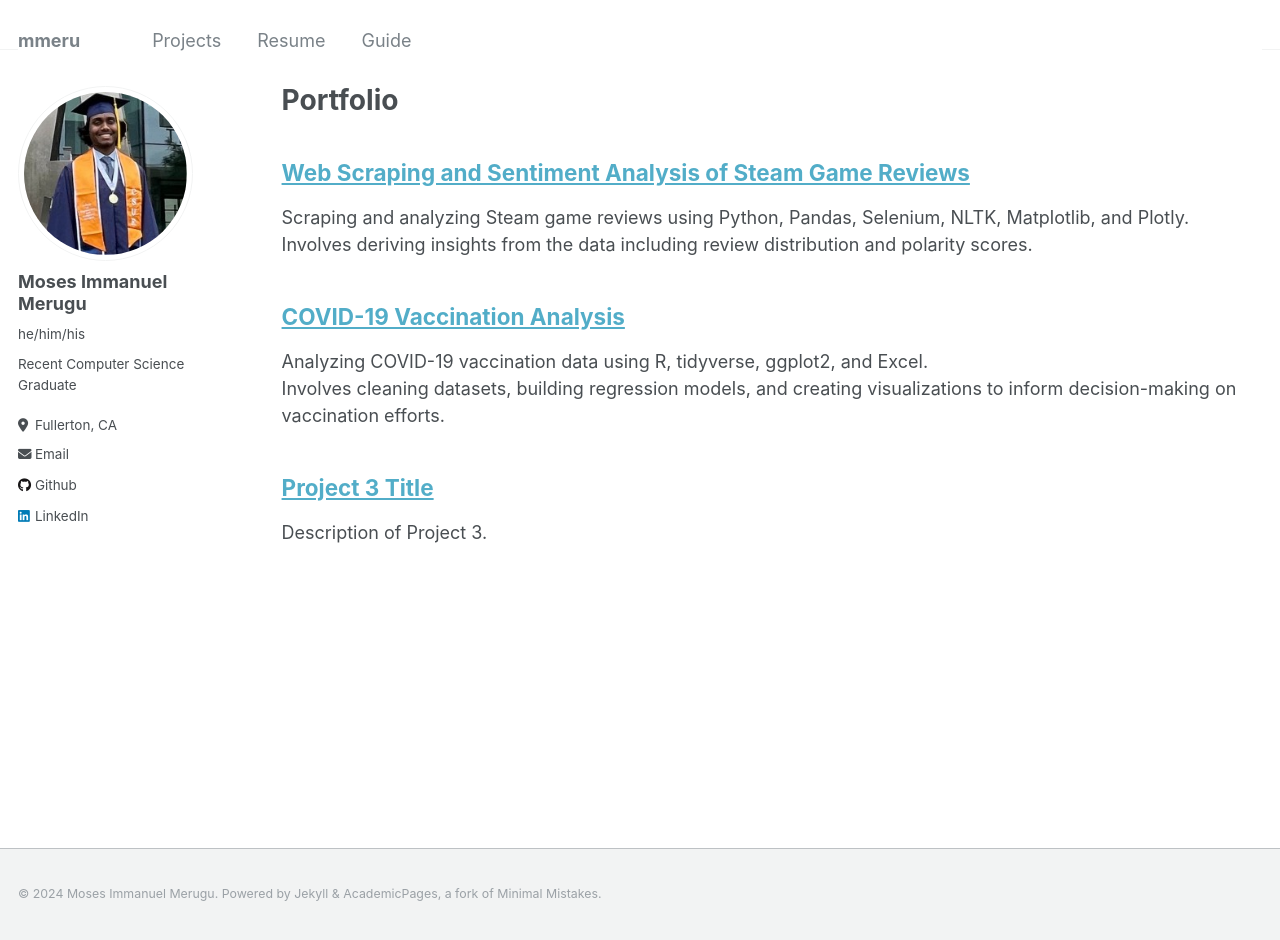
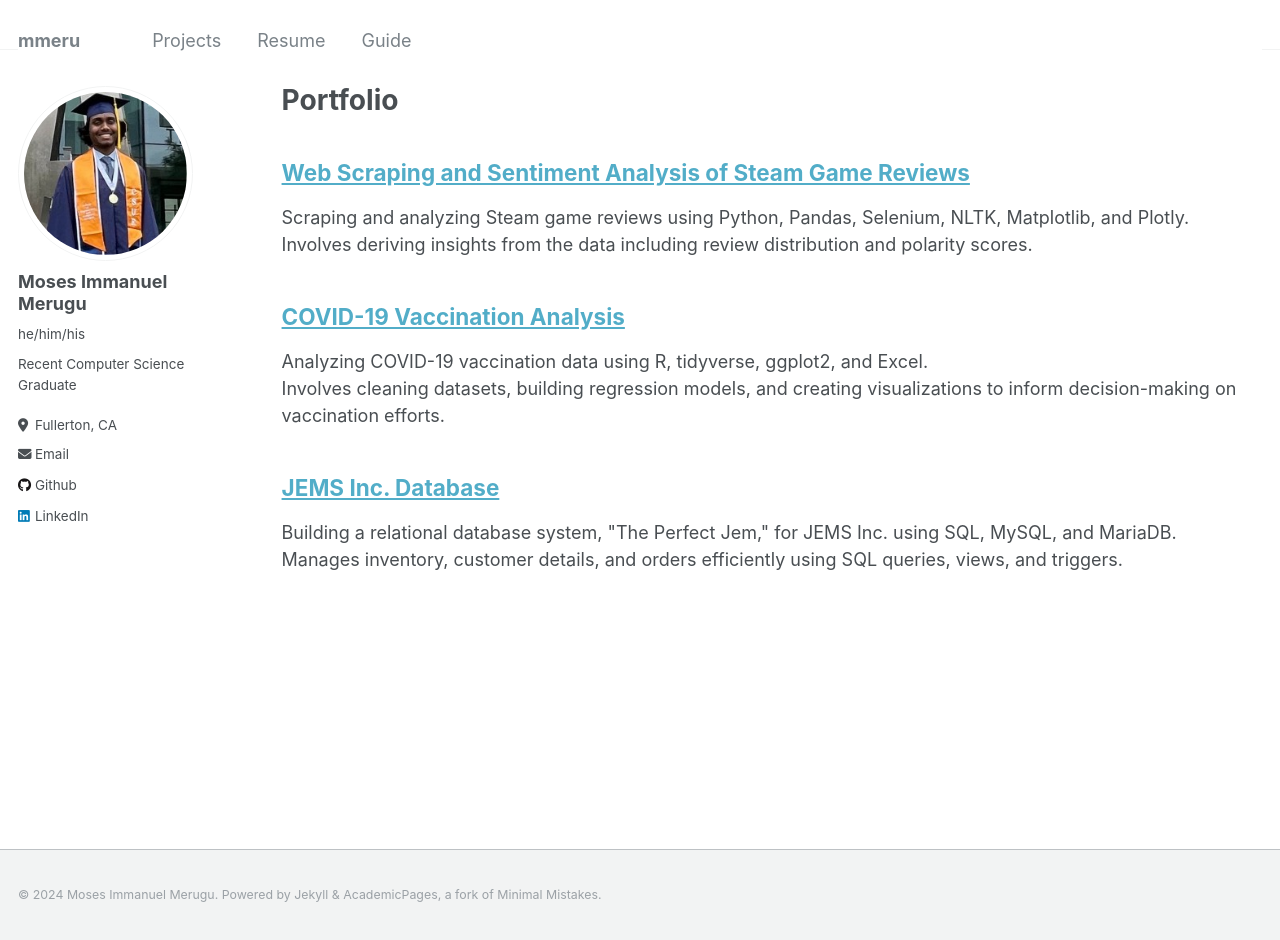
Before and after one commit to mmeru/mmeru.github.io, a Jekyll site: the page built from _pages/portfolio.html, in a window 1280 px wide and 940 px high. Built offline with Jekyll 4.4.1, drawn with Linux system fonts in a browser that asks for light colours.

Commit message:
Update portfolio.html

```diff
--- a/_pages/portfolio.html
+++ b/_pages/portfolio.html
@@ -22,6 +22,6 @@ author_profile: true
 
     <!-- Project 3 -->
     <div class="project">
-        <h2><a href="project3.html">Project 3 Title</a></h2>
-        <p>Description of Project 3.</p>
+        <h2><a href="https://github.com/mmeru/JEMS-database-project">JEMS Inc. Database</a></h2>
+        <p>Building a relational database system, "The Perfect Jem," for JEMS Inc. using SQL, MySQL, and MariaDB.<br>Manages inventory, customer details, and orders efficiently using SQL queries, views, and triggers.</p>
     </div>
```
